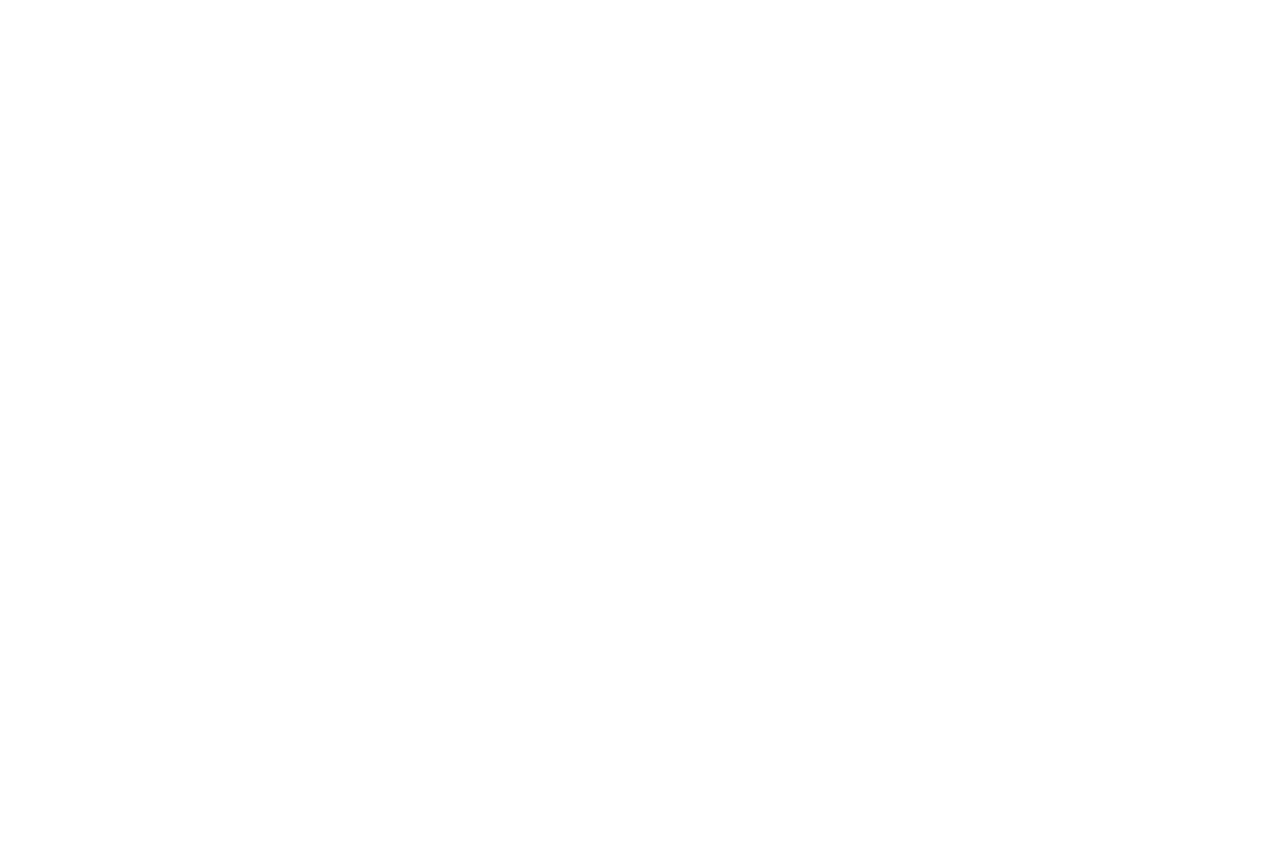
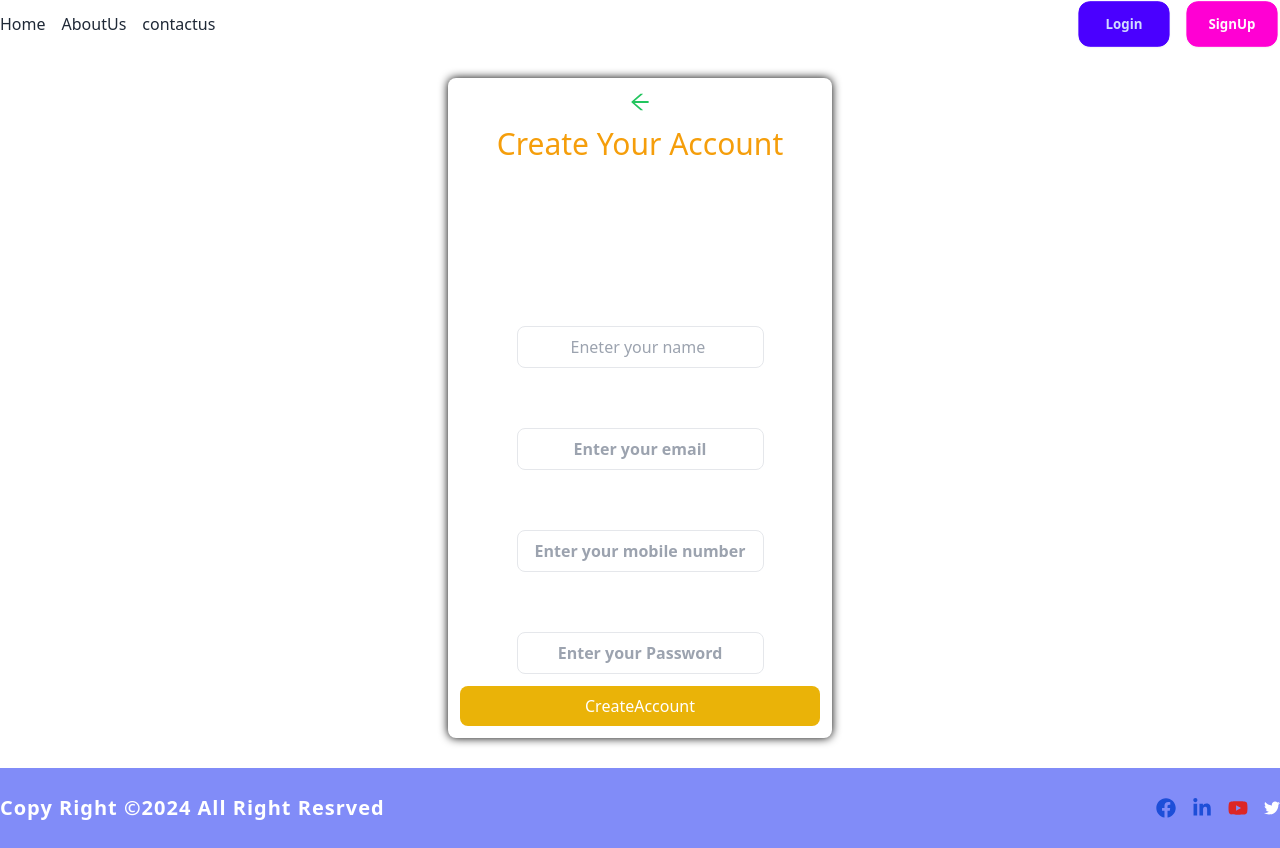
Before and after one commit to aman8115/ImagStoreFrontend, a React (Vite) app in the folder image_store/: page /signup in a window 1280 px wide. Before the commit this address had no page. Before the commit the page ends 800 px from the top, so only its background shows below. Built offline with nearby package versions, Linux system fonts and the light colour scheme.

Commit message:
added signupPage

```diff
--- a/image_store/src/App.jsx
+++ b/image_store/src/App.jsx
@@ -3,12 +3,14 @@
 import './App.css'
 import Home from './Layout/Layout'
 import HomePage from './pages/HomePage'
+import Signup from './user/signup'
 
 function App() {
   return(
     <>
    <Routes>
      <Route path='/' element = { <HomePage/>}></Route>
+     <Route path='/signup' element = {<Signup/>}></Route>
 
    </Routes>
 
--- a/image_store/src/Helper/axiosInstance.js
+++ b/image_store/src/Helper/axiosInstance.js
@@ -1,5 +1,5 @@
 import axios  from 'axios'
-const BASE_URL = 'http://localhost:10102/api/v1'
+const BASE_URL = 'http://localhost:60916'
 const axiosInstance = axios.create()
 axiosInstance.defaults.baseURL = BASE_URL;
 axiosInstance.defaults.withCredentials = true;
--- a/image_store/src/Layout/Layout.jsx
+++ b/image_store/src/Layout/Layout.jsx
@@ -1,11 +1,16 @@
  import    Footer from '../component/Footer'
  import {FiMenu} from 'react-icons/fi'
 import {AiFillCloseCircle}  from 'react-icons/ai'
-import  {Link} from 'react-router-dom'
+import  {Link, useNavigate} from 'react-router-dom'
+import { useDispatch, useSelector } from 'react-redux'
 function Home({children}){
+  const dispatch = useDispatch()
+  const navigate = useNavigate()
+  const isLoggedIn = useSelector((state)=>state?.auth?.isLoggedIn)
+
     function ChangeWidth(){
       const drawerSide = document.getElementsByClassName('drawer-side')
-      drawerSide[0].style.width = '200px'
+      drawerSide[0].style.width = 'auto'
     }
     function Hidedrawer(){
      const element = document.getElementsByClassName('drawer-toggle')
@@ -38,8 +43,38 @@
             <li> <Link to= '/'> Home </Link></li>
             <li><Link to='/aboutus'>Aboutus</Link> </li>
             <li> <Link to = '/contactus'> Contactus </Link></li>
+            <ul>
 
+                {!isLoggedIn &&(
+                  <li>
+                  <div className='flex items-center justify-center gap-3 w-full '>
+                  <button className='btn btn-primary py-0.5 px-2 rounded-xl font-semibold w-24'>
+                      <Link to="/login">Login</Link>
+                  </button>
+                  <button className='btn btn-secondary py-0.5  px-2 font-semibold w-24 rounded-xl'>
+                      <Link to='/signup'>SignUp</Link>
+                  </button>
+              </div>
+              </li>
+
+                )}
+
+                {isLoggedIn&&(
+                  <li>
+                  <div className='flex items-center justify-center gap-3 w-full '>
+                  <button className='btn btn-primary py-0.5 px-2 rounded-xl font-semibold w-24'>
+                      <Link to="/profile">Profile</Link>
+                  </button>
+                  <button className='btn btn-secondary py-0.5  px-2 font-semibold w-24 rounded-xl'>
+                      <Link>Logout</Link>
+                  </button>
+              </div>
+               </li>
+                )}
           </ul>
+          </ul>
+
+
 
         </div>
 
@@ -49,20 +84,56 @@
 
         </div>
 
-         <div className='   hidden  md:block  md:flex md:items-center  md:justify-evenly md:top-10'>
+         <div className='   hidden  md:block  md:flex md:items-center  md:justify-between md:top-10 '>
 
           <ul className='flex gap-4'>
            <li> <Link to='/'> Home</Link> </li>
             <li> <Link to='/aboutus'>AboutUs</Link></li>
             <li> <Link to='/contactus'> contactus </Link></li>
 
+
+
           </ul>
-          <ul className='flex gap-5 justify-between right-4'>
-            <li className='
-             bg-transparent pb-1 pt-1 w-24 text-center rounded-lg bg-indigo-500 text-white hover:rounded-none transition-all ease-in-out duration-300'> <Link to=' /signup'> SignUp</Link></li>
-            <li  className='
-             bg-transparent pb-1 pt-1 w-24 text-center rounded-lg bg-indigo-500 text-white hover:rounded-none transition-all ease-in-out duration-300'> <Link to='/login'>LogIn</Link></li>
+          <ul>
+
+                {!isLoggedIn &&(
+                  <li>
+                  <div className='flex items-center justify-center gap-3 w-full '>
+                  <button className='btn btn-primary py-0.5 px-2 rounded-xl font-semibold w-24'>
+                      <Link to="/login">Login</Link>
+                  </button>
+                  <button className='btn btn-secondary py-0.5  px-2 font-semibold w-24 rounded-xl'>
+                      <Link to='/signup'>SignUp</Link>
+                  </button>
+              </div>
+              </li>
+
+                )}
+
+                {isLoggedIn&&(
+                  <li>
+                  <div className='flex items-center justify-center gap-3 w-full '>
+                  <button className='btn btn-primary py-0.5 px-2 rounded-xl font-semibold w-24'>
+                      <Link to="/profile">Profile</Link>
+                  </button>
+                  <button className='btn btn-secondary py-0.5  px-2 font-semibold w-24 rounded-xl'>
+                      <Link >Logout</Link>
+                  </button>
+              </div>
+               </li>
+                )}
           </ul>
+
+
+
+
+
+
+
+
+
+
+
 
 
         </div>
--- a/image_store/src/pages/HomePage.jsx
+++ b/image_store/src/pages/HomePage.jsx
@@ -1,14 +1,20 @@
 import Home from "../Layout/Layout";
+import Main from '../image/Main.png'
 
 function HomePage(){
     return(
         <Home>
-       <div className=" h-[90vh] pt-10 flex items-center justify-center">
+       <div className=" h-[90vh] pt-10 flex  flex-col items-center justify-center md:flex md:items-center md:justify-evenly md:flex-row ">
+        <div className="flex flex-col items-center justify-center gap-3 w-1/2">
+          <h1 className="text-3xl font-bold tracking-wider text-indigo-500 "> Store Your Iamge here</h1>
+          <p className="text-xl font-semibold text-yellow-300"> you can store your image and Video here </p>
+          <span className="text-xl font-semibold">We are provide a highst online secure Plateform to store image</span>
 
-          <div >
-            <h1>Store your Image</h1>
+        </div>
+       <div className="w-1/2">
+            <img src={Main}alt="" />
+         </div>
 
-          </div>
        </div>
 
         </Home>
--- /dev/null
+++ b/image_store/src/user/signup.jsx
@@ -0,0 +1,141 @@
+import { useState } from 'react'
+import toast from 'react-hot-toast'
+import {useDispatch} from 'react-redux'
+import {useNavigate} from 'react-router-dom'
+import { Rgister } from '../Slice/AuthSlice'
+import {AiOutlineArrowLeft} from 'react-icons/ai'
+import {BsPersonCircle} from 'react-icons/bs'
+import Home from '../Layout/Layout'
+
+function Signup(){
+    const dispatch = useDispatch()
+    const navigate = useNavigate()
+    const[previewImage,SetpreviewImage] = useState('')
+    const [SignUpData, SetsignupData] = useState({
+        fullName:'',
+        email:"",
+        mobileNumber:"",
+        password:"",
+        avatar:""
+    })
+    function handleUserInput(event){
+        const{name,value} = event.target;
+        SetsignupData({
+            ...SignUpData,
+            [name]:value
+
+        })
+
+    }
+    function uploadImage(event){
+        event.preventDefault()
+        const uploadImage = event.target.files[0];
+        console.log(uploadImage)
+        if(uploadImage){
+            SetsignupData({
+                ...SignUpData,
+             avatar:uploadImage
+            })
+            const filereader = new FileReader()
+            filereader.readAsDataURL(uploadImage)
+            filereader.addEventListener('load', function(){
+                SetpreviewImage(this.result)
+
+            })
+        }
+    }
+     async function createAccount(event){
+             event.preventDefault()
+
+
+        console.log(SignUpData.fullName)
+        console.log(SignUpData.email)
+        console.log(SignUpData.mobileNumber)
+        console.log(SignUpData.avatar)
+        console.log(SignUpData.password)
+
+        if(!SignUpData.fullName||!SignUpData.email||!SignUpData.mobileNumber||!SignUpData.password||!SignUpData.avatar){
+            toast.error(" All field is required")
+        }
+       const formDate = new FormData()
+       formDate.append('fullName',SignUpData.fullName);
+       formDate.append('email',SignUpData.email);
+       formDate.append('mobileNumber',SignUpData.mobileNumber);
+       formDate.append('password',SignUpData.password);
+      formDate.append('avatar',SignUpData.avatar)
+       const res = await dispatch(Rgister(formDate))
+       if(res?.payload?.success) navigate('/')
+        SetsignupData({
+     fullName:"",
+     email:"",
+     mobileNumber:"",
+     password:"",
+     avatar:""
+
+    })
+    SetpreviewImage('')
+
+     }
+
+
+
+
+    return(
+         <>
+         <Home>
+
+            <div className='min-h-[90vh] flex flex-col items-center justify-center'>
+             <form
+             onSubmit={createAccount}
+
+             className='w-96 flex flex-col items-center justify-center gap-3 p-3 rounded-lg text-white shadow-[0_0_10px_black] cursor-pointer' >
+                <h3  className='text-2xl text-green-500'> <AiOutlineArrowLeft onClick={()=>navigate('/')}/> </h3>
+                <h1 className='text-3xl text-amber-500'>Create Your Account</h1>
+                <label htmlFor="image_uploads" className='cursor-pointer'>
+                    {previewImage?(<img className="h-24 w-24 rounded-full m-auto" src={previewImage}/>):(<BsPersonCircle className='w-24 h-24 rounded-all mx-auto'/>)}
+                </label>
+                <input onChange={uploadImage} className='hidden' type="file" name="image_uploads"       id="image_uploads"
+                accept='.png,.jpg,.jpeg'
+                />
+                <div className='flex items-center justify-center flex-col gap-4 '>
+                    <label htmlFor="fullName" className='text-xl font-semibold tracking-widest'> FullName</label>
+                    <input type="text" name="fullName" id="fullName"
+                    placeholder='Eneter your name '
+                    className='text-center pb-2 pt-2  bg-transparent border rounded-lg w-full hover:rounded-none cursor-pointer'
+                    onChange={handleUserInput}
+                    value={SignUpData.fullName}
+                    />
+                    <label htmlFor="email " className='text-xl font-semibold'>Email</label>
+                    <input type="email" name="email" id="email"
+                     placeholder='Enter your email'
+                     className='text-center  font-semibold pb-2 pt-2 rounded-lg border bg-transparent hover:rounded-none'
+                     onChange={handleUserInput}
+                     value={SignUpData.email}
+                    />
+                    <label htmlFor="mobileNumber" className='text-xl font-semibold '> MobileNumber</label>
+                    <input type="text" name="mobileNumber" id="mobileNumber"
+                    placeholder='Enter your mobile number'
+                    className='text-center pb-2 pt-2 font-semibold border bg-transparent rounded-lg hover:rounded-none'
+                    onChange={handleUserInput}
+                    value={SignUpData.mobileNumber}
+                    />
+                    <label htmlFor="password" className='text-xl font-semibold'>password</label>
+                    <input type="text" name="password" id="passeord" className='text-center font-semibold pb-2 pt-2 rounded-lg hover:rounded-none border bg-transparent'
+                    placeholder= "Enter your Password"
+                    onChange={handleUserInput}
+                    value={SignUpData.password}
+                    />
+
+                </div>
+                <button type='submit'
+                 className='pb-2 pt-2 rounded-lg bg-yellow-500 w-full hover:rounded-none hover:bg-yellow-600 text-white transition-all ease-in-out duration-300'
+                > CreateAccount</button>
+             </form>
+
+            </div>
+         </Home>
+
+         </>
+    )
+}
+export default Signup;
```
Also changed, not shown: image_store/src/Slice/AuthSlice.js (+34 -2 lines), image_store/src/image/Main.png (added).
